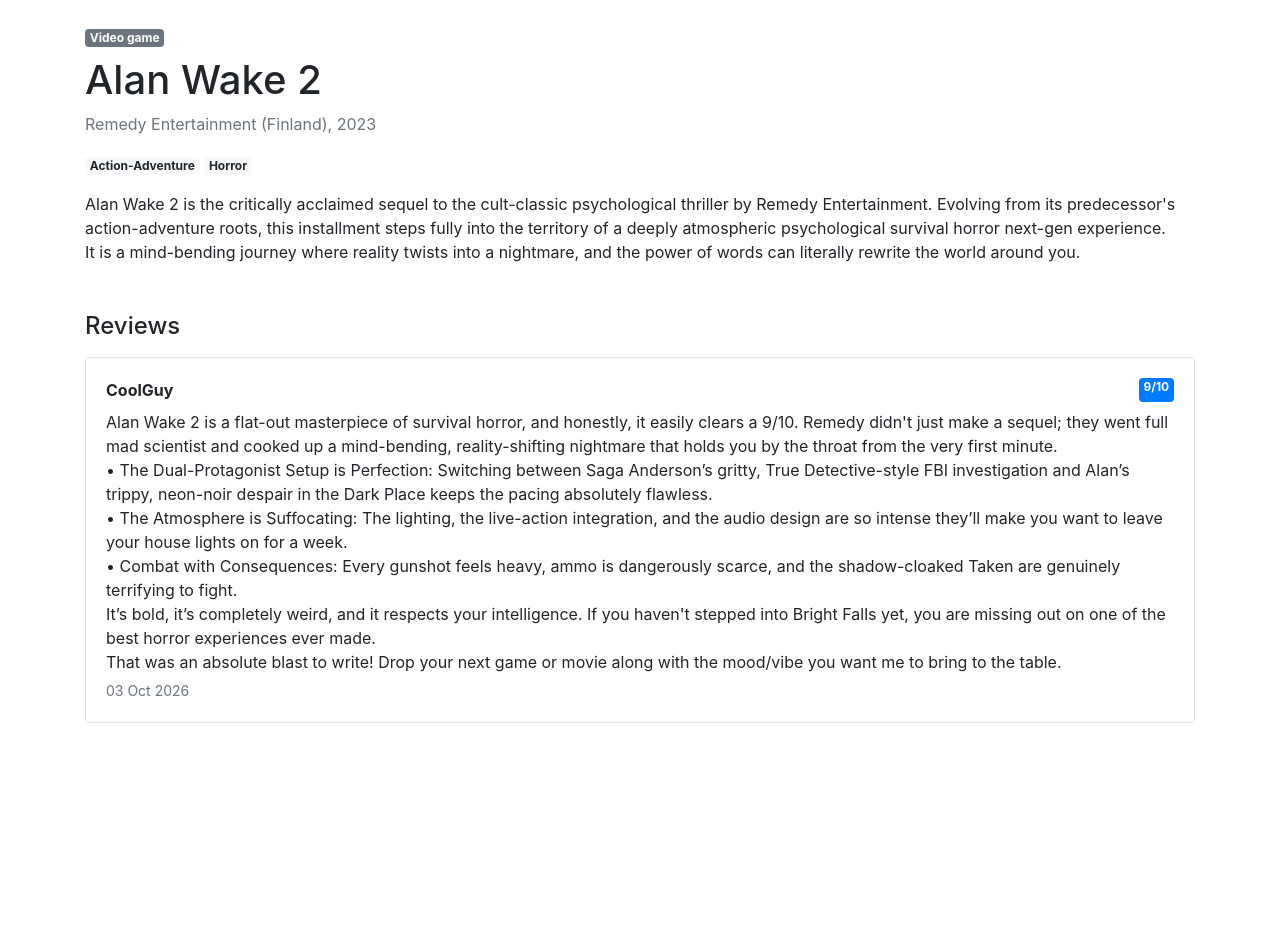
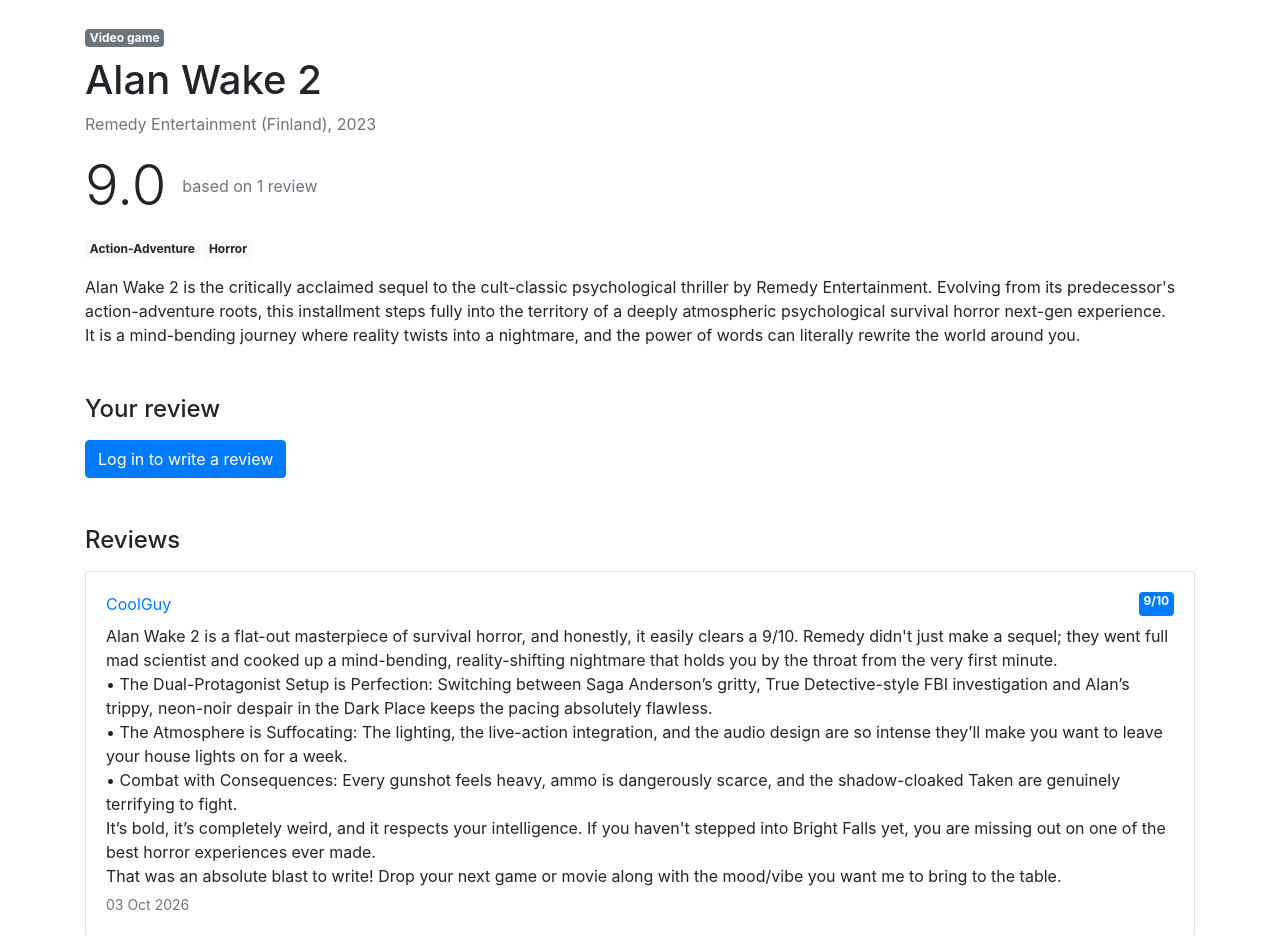
Before and after one commit to AndrewBudkin1/TrueCritic, a Django app: page /titles/1/ in a window 1280 px wide. Shown: the part 56-992 px from the top of the page. Before the commit the page ends 779 px from the top, so only its background shows below. Run offline with Django 5.2, Linux system fonts and the light colour scheme; data comes from the database, SQL or seed files in the repository; some libraries are stand-ins or nearby versions.

Commit message:
Add reviews and average rating

```diff
--- a/catalog/urls.py
+++ b/catalog/urls.py
@@ -8,6 +8,9 @@
     GenreDetailView,
     GenreListView,
     GenreUpdateView,
+    ReviewCreateView,
+    ReviewDeleteView,
+    ReviewUpdateView,
     SignUpView,
     StudioCreateView,
     StudioDeleteView,
@@ -47,6 +50,21 @@
         "titles/<int:pk>/delete/",
         TitleDeleteView.as_view(),
         name="title-delete",
+    ),
+    path(
+        "titles/<int:pk>/reviews/create/",
+        ReviewCreateView.as_view(),
+        name="review-create",
+    ),
+    path(
+        "reviews/<int:pk>/update/",
+        ReviewUpdateView.as_view(),
+        name="review-update",
+    ),
+    path(
+        "reviews/<int:pk>/delete/",
+        ReviewDeleteView.as_view(),
+        name="review-delete",
     ),
     path("studios/", StudioListView.as_view(), name="studio-list"),
     path(
--- a/catalog/views.py
+++ b/catalog/views.py
@@ -1,11 +1,19 @@
 from django.contrib.auth import login, get_user_model
-from django.shortcuts import redirect, render
+from django.shortcuts import get_object_or_404, redirect, render
 from django.urls import reverse_lazy
 from django.views import generic
-from django.db.models import Prefetch, Count
-from catalog.forms import CriticCreationForm, SearchForm, TitleForm
+from django.db.models import Avg, Count, Prefetch, ProtectedError
+from catalog.forms import (
+    CriticCreationForm,
+    ReviewForm,
+    SearchForm,
+    TitleForm,
+)
 from catalog.models import Title, Review, Studio, Genre
-from django.contrib.auth.mixins import UserPassesTestMixin
+from django.contrib.auth.mixins import (
+    LoginRequiredMixin,
+    UserPassesTestMixin,
+)
 from django.db.models import ProtectedError
 
 
@@ -65,21 +73,41 @@
 
 class TitleListView(SearchMixin, generic.ListView):
     model = Title
-    queryset = Title.objects.select_related("studio").prefetch_related(
-        "genres"
+    queryset = (
+        Title.objects.select_related("studio")
+        .prefetch_related("genres")
+        .annotate(avg_score=Avg("reviews__score"))
     )
     paginate_by = 6
 
 
 class TitleDetailView(generic.DetailView):
     model = Title
-    queryset = Title.objects.select_related("studio").prefetch_related(
-        "genres",
-        Prefetch(
-            "reviews",
-            queryset=Review.objects.select_related("critic"),
-        ),
+    queryset = (
+        Title.objects.select_related("studio")
+        .prefetch_related(
+            "genres",
+            Prefetch(
+                "reviews",
+                queryset=Review.objects.select_related("critic"),
+            ),
+        )
+        .annotate(
+            avg_score=Avg("reviews__score"),
+            num_reviews=Count("reviews"),
+        )
     )
+
+    def get_context_data(self, **kwargs):
+        context = super().get_context_data(**kwargs)
+        user = self.request.user
+        if user.is_authenticated:
+            context["user_review"] = Review.objects.filter(
+                critic=user,
+                title=self.object,
+            ).first()
+            context["review_form"] = ReviewForm()
+        return context
 
 
 class StudioListView(SearchMixin, generic.ListView):
@@ -190,3 +218,51 @@
     model = Genre
     template_name = "catalog/confirm_delete.html"
     success_url = reverse_lazy("catalog:genre-list")
+
+
+class ReviewCreateView(LoginRequiredMixin, generic.CreateView):
+    model = Review
+    form_class = ReviewForm
+    template_name = "catalog/form.html"
+
+    def dispatch(self, request, *args, **kwargs):
+        self.title = get_object_or_404(Title, pk=kwargs["pk"])
+        if (
+            request.user.is_authenticated
+            and Review.objects.filter(
+                critic=request.user,
+                title=self.title,
+            ).exists()
+        ):
+            return redirect(self.title)
+        return super().dispatch(request, *args, **kwargs)
+
+    def form_valid(self, form):
+        form.instance.critic = self.request.user
+        form.instance.title = self.title
+        return super().form_valid(form)
+
+    def get_context_data(self, **kwargs):
+        context = super().get_context_data(**kwargs)
+        context["cancel_url"] = self.title.get_absolute_url()
+        return context
+
+
+class ReviewUpdateView(LoginRequiredMixin, generic.UpdateView):
+    model = Review
+    form_class = ReviewForm
+    template_name = "catalog/form.html"
+
+    def get_queryset(self):
+        return Review.objects.filter(critic=self.request.user)
+
+
+class ReviewDeleteView(LoginRequiredMixin, generic.DeleteView):
+    model = Review
+    template_name = "catalog/confirm_delete.html"
+
+    def get_queryset(self):
+        return Review.objects.filter(critic=self.request.user)
+
+    def get_success_url(self):
+        return self.object.title.get_absolute_url()
--- a/templates/catalog/title_detail.html
+++ b/templates/catalog/title_detail.html
@@ -1,4 +1,5 @@
 {% extends "base.html" %}
+{% load crispy_forms_tags %}
 
 {% block title %}{{ title.name }} | Metascore{% endblock %}
 
@@ -8,6 +9,18 @@
   <p class="text-muted">
     {{ title.studio.name }} ({{ title.studio.country }}), {{ title.release_year }}
   </p>
+
+  <div class="d-flex align-items-center mb-3">
+    {% if title.avg_score %}
+      <span class="display-4 mr-3">{{ title.avg_score|floatformat:1 }}</span>
+      <span class="text-muted">
+        based on {{ title.num_reviews }} review{{ title.num_reviews|pluralize }}
+      </span>
+    {% else %}
+      <span class="text-muted">No ratings yet</span>
+    {% endif %}
+  </div>
+
   <p>
     {% for genre in title.genres.all %}
       <span class="badge badge-light">{{ genre.name }}</span>
@@ -25,12 +38,40 @@
     <p>{{ title.description|linebreaksbr }}</p>
   {% endif %}
 
+  <h2 class="h4 mt-5 mb-3">Your review</h2>
+  {% if user.is_authenticated %}
+    {% if user_review %}
+      <div class="card mb-3 border-primary">
+        <div class="card-body">
+          <div class="d-flex justify-content-between">
+            <span class="badge badge-primary">{{ user_review.score }}/10</span>
+            <div>
+              <a href="{% url 'catalog:review-update' pk=user_review.id %}" class="btn btn-outline-secondary btn-sm">Edit</a>
+              <a href="{% url 'catalog:review-delete' pk=user_review.id %}" class="btn btn-outline-danger btn-sm">Delete</a>
+            </div>
+          </div>
+          <p class="mt-2 mb-0">{{ user_review.text|linebreaksbr }}</p>
+        </div>
+      </div>
+    {% else %}
+      <form method="post" action="{% url 'catalog:review-create' pk=title.id %}">
+        {% csrf_token %}
+        {{ review_form|crispy }}
+        <button type="submit" class="btn btn-primary">Post review</button>
+      </form>
+    {% endif %}
+  {% else %}
+    <a href="{% url 'login' %}?next={{ request.path }}" class="btn btn-primary">Log in to write a review</a>
+  {% endif %}
+
   <h2 class="h4 mt-5 mb-3">Reviews</h2>
   {% for review in title.reviews.all %}
     <div class="card mb-3">
       <div class="card-body">
         <div class="d-flex justify-content-between">
-          <strong>{{ review.critic.username }}</strong>
+          <a href="{% url 'catalog:critic-detail' pk=review.critic.id %}">
+            {{ review.critic.username }}{% if review.critic == user %} (You){% endif %}
+          </a>
           <span class="badge badge-primary">{{ review.score }}/10</span>
         </div>
         <p class="mt-2 mb-1">{{ review.text|linebreaksbr }}</p>
```
Also changed, not shown: templates/catalog/title_list.html (+8 -1 lines).
